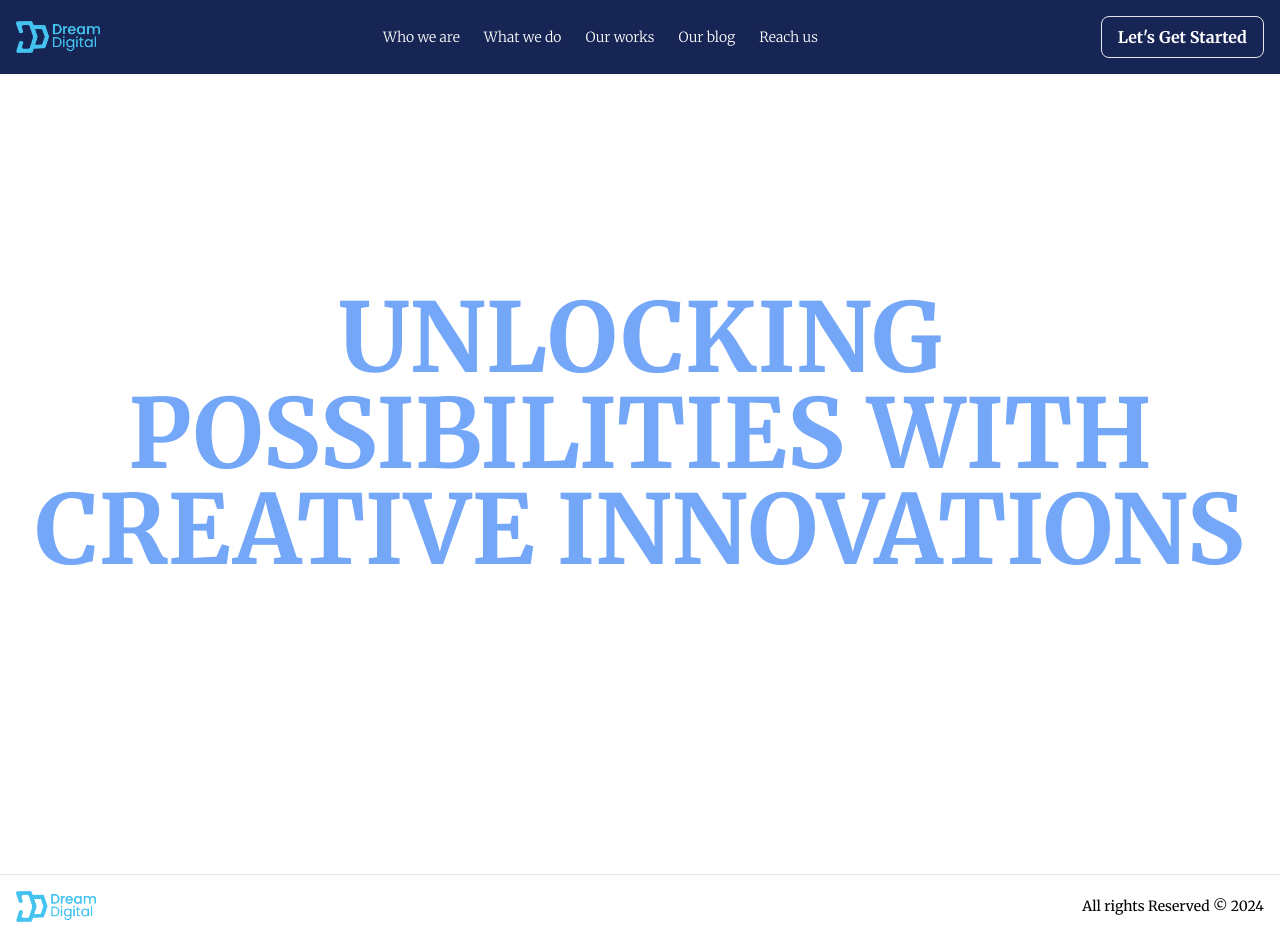
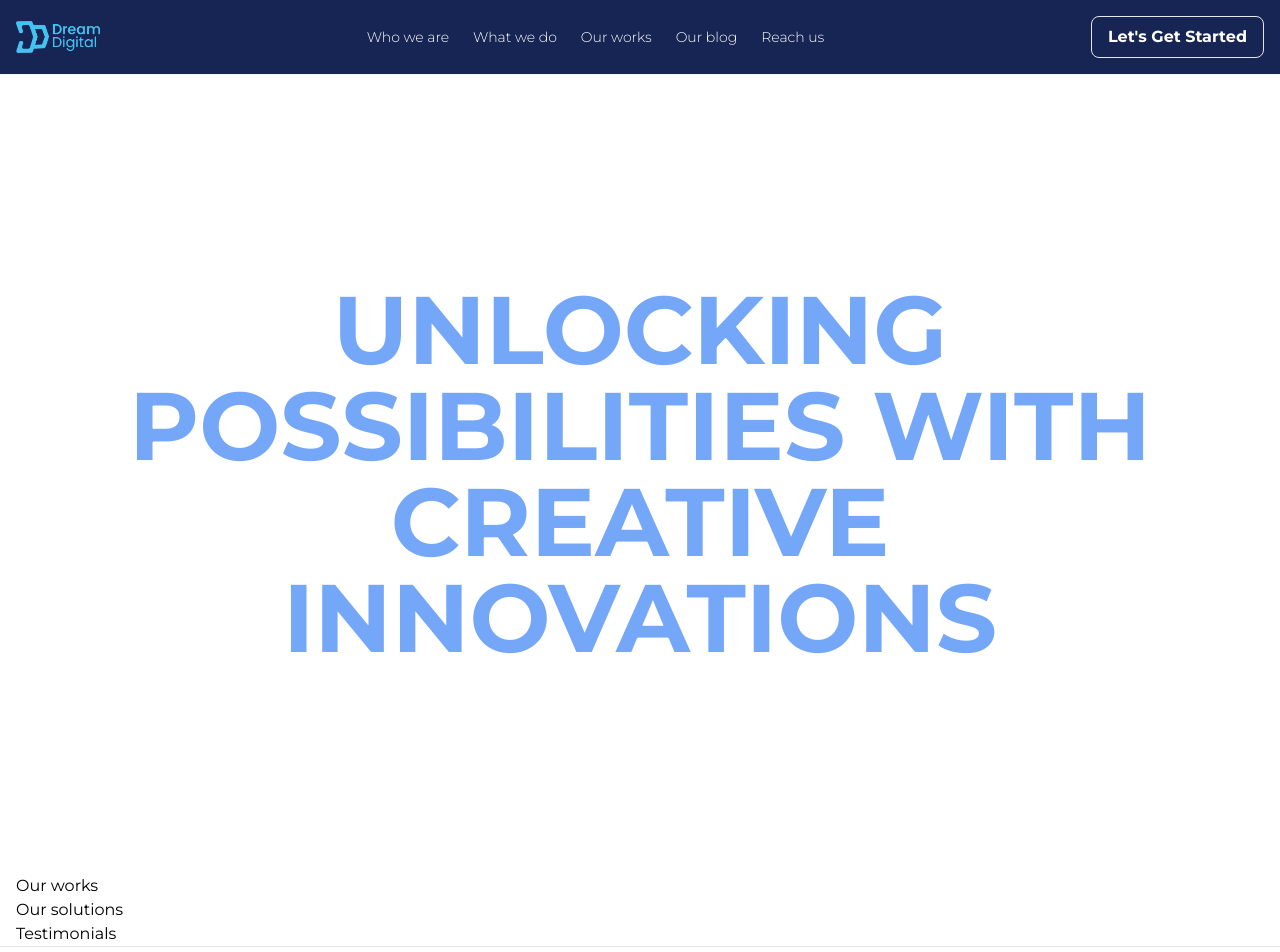
Before and after one commit to dreamdigitalafrica/dreamdigital.github.io, a Next.js app: page / in a window 1280 px wide. Shown: the top 952 px of the page. Built offline with nearby package versions, Linux system fonts and the light colour scheme.

Commit message:
... updated

```diff
--- a/src/app/(pages)/page.tsx
+++ b/src/app/(pages)/page.tsx
@@ -3,14 +3,36 @@ import Image from "next/image";
 
 export default function Home() {
   return (
-    <main className="flex min-h-screen flex-col items-center  ">
-      <Container classes="h-[90vh] flex flex-col text-center max-w-4xl px-8 items-center justify-center">
-        <h1 className="font-bold text-blue-500 opacity-70 text-6xl lg:txt-7xl xl:text-8xl uppercase">
-          Unlocking Possibilities with Creative Innovations
-        </h1>
+    <main className="">
+      <section className="h-[90vh] flex flex-col  min-h-screen  items-center">
+        <Container classes="h-full flex flex-col text-center max-w-4xl px-8 items-center justify-center">
+          <h1 className="font-bold text-blue-500 opacity-70 text-4xl md:text-6xl lg:txt-7xl xl:text-8xl uppercase">
+            Unlocking Possibilities with Creative Innovations
+          </h1>
 
-        <p></p>
-      </Container>
+          <p></p>
+        </Container>
+      </section>
+
+      <section>
+        <Container>
+          <h2>Our works</h2>
+        </Container>
+      </section>
+
+
+      <section>
+        <Container>
+          <h2>Our solutions</h2>
+        </Container>
+      </section>
+
+
+      <section>
+        <Container>
+          <h2>Testimonials</h2>
+        </Container>
+      </section>
     </main>
   );
 }
--- a/src/app/layout.tsx
+++ b/src/app/layout.tsx
@@ -1,11 +1,11 @@
 import type { Metadata } from "next";
-import { Inter, Merriweather, Spectral } from "next/font/google";
+import { Montserrat } from "next/font/google";
 import "./globals.css";
 import Header from "@/components/shared/header";
 import Footer from "@/components/shared/footer";
 
-const merriweather = Merriweather({
-  subsets: ["latin", 'cyrillic'],
+const montserrat = Montserrat({
+  subsets: ["latin", "cyrillic"],
   weight: ["300", "400", "700", "900"],
 });
 
@@ -21,7 +21,7 @@ export default function RootLayout({
 }>) {
   return (
     <html lang="en">
-      <body className={merriweather.className}>
+      <body className={montserrat.className}>
         <Header />
 
         {children}
--- a/src/components/shared/header.tsx
+++ b/src/components/shared/header.tsx
@@ -1,6 +1,8 @@
 import Image from "next/image";
 import Container from "./container";
 import Link from "next/link";
+
+import { AiOutlineMenu } from "react-icons/ai";
 
 interface HeaderProps {}
 
@@ -35,6 +37,10 @@ const Header = ({}: HeaderProps) => {
           </ul>
         </nav>
 
+        <div className="menu-toggler flex md:hidden">
+        <AiOutlineMenu />
+        </div>
+
         <Link
           className="hidden md:block"
           href={"https://wa.me/message/QCRD26U4R3SID1"}
```
Also changed, not shown: package.json (+5 -4 lines), 1 other file (tests, documents, lock files or other folders).
